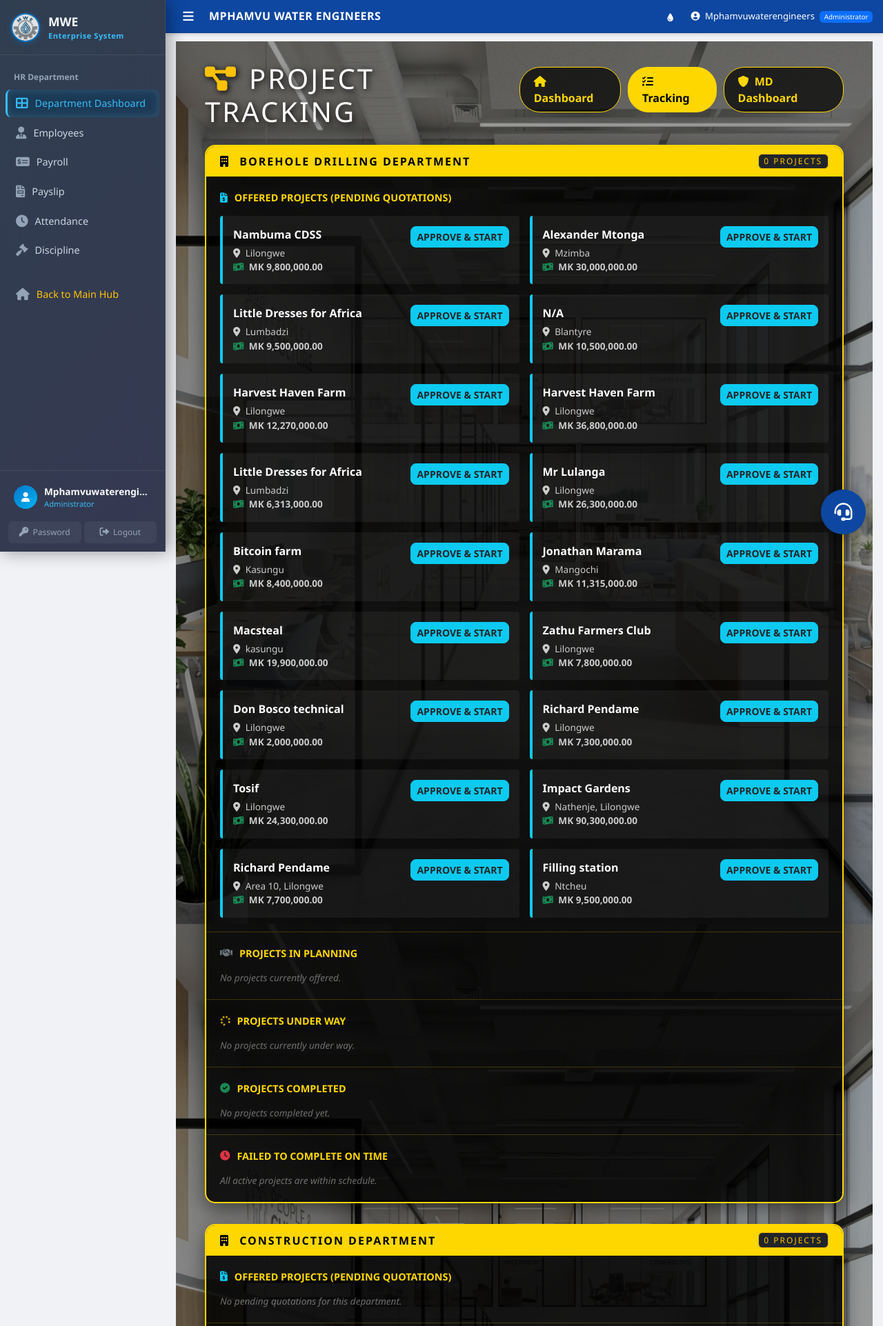
After one commit to 1983rn/RN-LAB-TECH-Mphamvu-Water-Engineers-HR-Payroll-Management-System, a Flask app: page /hr/project_tracking in a window 1280 px wide. The commit adds this page. Shown: the top 1923 px of the page at 69% size. Run offline with Flask 3, Linux system fonts and the light colour scheme; a user stored in the database is signed in.

Commit message:
Add HR Project Tracking module, update GPS formatting to (GPS lat, lng), and enhance DB migration resilience

```diff
--- a/quotations/quotation_routes.py
+++ b/quotations/quotation_routes.py
@@ -545,7 +545,10 @@ def approve_quotation(quotation_id):
         # Recalculate credit score after new invoice creation (affects outstanding balance ratio)
         update_client_credit_score(quotation.client_id)
 
-        flash(f'Quotation approved successfully. Contract and Invoice created.', 'success')
+        flash(f'Quotation approved successfully. Project is now active.', 'success')
+        next_url = request.args.get('next')
+        if next_url:
+            return redirect(next_url)
         return redirect(url_for('quotations.list_quotations'))
 
     except Exception as e:
--- a/templates/hr/md_dashboard.html
+++ b/templates/hr/md_dashboard.html
@@ -61,6 +61,11 @@
                 <i class="fas fa-user-shield me-2"></i> ACCESS CONTROL (ACL)
             </button>
         </li>
+        <li class="nav-item" role="presentation">
+            <a href="{{ url_for('hr.project_tracking') }}" class="nav-link bg-dark text-info border-info border-bottom-0 fw-bold">
+                <i class="fas fa-tasks me-2"></i> PROJECT TRACKING
+            </a>
+        </li>
     </ul>
 
     <div class="tab-content" id="mdTabContent">
@@ -92,6 +97,7 @@
                                         <option value="Payslip">Payslip Page</option>
                                         <option value="Accounts">Accounts Page</option>
                                         <option value="Salary_OTP">Salary Payments Page</option>
+                                        <option value="Project_Tracking">Project Tracking Page</option>
                                     </select>
                                 </div>
                                 <button type="submit" class="btn btn-warning w-100 fw-bold">GRANT PERMISSION</button>
--- /dev/null
+++ b/templates/hr/project_tracking.html
@@ -0,0 +1,346 @@
+{% extends "base.html" %}
+
+{% block title %}Project Tracking - HR Department{% endblock %}
+
+{% block extra_css %}
+<style>
+    .tracking-wrapper {
+        background: url('{{ url_for('static', filename='images/hr_neutral_bg.png') }}') no-repeat center center fixed;
+        background-size: cover;
+        min-height: calc(100vh - 80px);
+        padding: 30px;
+        position: relative;
+    }
+
+    .tracking-overlay {
+        position: absolute;
+        inset: 0;
+        background: rgba(0, 0, 0, 0.4);
+        z-index: 0;
+    }
+
+    .tracking-container {
+        position: relative;
+        z-index: 1;
+    }
+
+    .dept-card {
+        background: rgba(0, 0, 0, 0.85);
+        border: 2px solid #FFD700;
+        border-radius: 15px;
+        margin-bottom: 30px;
+        box-shadow: 0 10px 30px rgba(0,0,0,0.5);
+        overflow: hidden;
+    }
+
+    .dept-header {
+        background: #FFD700;
+        color: #000;
+        padding: 10px 20px;
+        font-weight: 900;
+        text-transform: uppercase;
+        letter-spacing: 2px;
+        display: flex;
+        justify-content: space-between;
+        align-items: center;
+    }
+
+    .status-section {
+        padding: 20px;
+        border-bottom: 1px solid rgba(255, 215, 0, 0.2);
+    }
+
+    .status-section:last-child {
+        border-bottom: none;
+    }
+
+    .status-title {
+        color: #FFD700;
+        font-weight: 800;
+        text-transform: uppercase;
+        font-size: 0.9rem;
+        margin-bottom: 15px;
+        display: flex;
+        align-items: center;
+    }
+
+    .status-title i {
+        margin-right: 10px;
+    }
+
+    .project-grid {
+        display: grid;
+        grid-template-columns: repeat(auto-fill, minmax(300px, 1fr));
+        gap: 15px;
+    }
+
+    .project-card {
+        background: rgba(255, 255, 255, 0.05);
+        border-left: 4px solid #FFD700;
+        padding: 15px;
+        border-radius: 4px;
+        transition: all 0.3s ease;
+    }
+
+    .project-card:hover {
+        background: rgba(255, 255, 255, 0.1);
+        transform: translateX(5px);
+    }
+
+    .project-name {
+        color: #fff;
+        font-weight: 700;
+        margin-bottom: 5px;
+        font-size: 1rem;
+    }
+
+    .project-dates {
+        font-size: 0.85rem;
+        color: #ccc;
+    }
+
+    .remind-tag {
+        color: #ff4d4d;
+        font-weight: 800;
+        font-size: 0.75rem;
+        text-transform: uppercase;
+        margin-top: 5px;
+        display: flex;
+        align-items: center;
+        animation: blink 1.5s infinite;
+    }
+
+    @keyframes blink {
+        0% { opacity: 1; }
+        50% { opacity: 0.5; }
+        100% { opacity: 1; }
+    }
+
+    .badge-offered { background: #0dcaf0; color: #000; }
+    .badge-underway { background: #ffc107; color: #000; }
+    .badge-completed { background: #198754; color: #fff; }
+    .badge-overdue { background: #dc3545; color: #fff; }
+
+    .empty-state {
+        color: rgba(255, 255, 255, 0.4);
+        font-style: italic;
+        font-size: 0.85rem;
+    }
+
+    .tab-nav {
+        display: flex;
+        gap: 10px;
+        margin-bottom: 25px;
+    }
+
+    .tab-btn {
+        background: rgba(0, 0, 0, 0.7);
+        border: 1px solid #FFD700;
+        color: #FFD700;
+        padding: 8px 20px;
+        border-radius: 30px;
+        font-weight: 700;
+        text-decoration: none;
+        transition: all 0.3s ease;
+    }
+
+    .tab-btn:hover, .tab-btn.active {
+        background: #FFD700;
+        color: #000;
+        text-decoration: none;
+    }
+
+</style>
+{% endblock %}
+
+{% block content %}
+<div class="tracking-wrapper">
+    <div class="tracking-overlay"></div>
+
+    <div class="tracking-container container-fluid">
+        <div class="d-flex justify-content-between align-items-center mb-4">
+            <h1 class="text-white fw-900 text-uppercase" style="letter-spacing: 3px; text-shadow: 2px 2px 10px #000;">
+                <i class="fas fa-project-diagram me-3 text-warning"></i>Project Tracking
+            </h1>
+            <div class="tab-nav">
+                <a href="{{ url_for('hr.dashboard') }}" class="tab-btn"><i class="fas fa-home me-1"></i> Dashboard</a>
+                <a href="#" class="tab-btn active"><i class="fas fa-tasks me-1"></i> Tracking</a>
+                {% if session.get('md_logged_in') %}
+                <a href="{{ url_for('hr.md_dashboard') }}" class="tab-btn"><i class="fas fa-shield-alt me-1"></i> MD Dashboard</a>
+                {% endif %}
+            </div>
+        </div>
+
+        {% for dept, categories in projects.items() %}
+        <div class="dept-card">
+            <div class="dept-header">
+                <span><i class="fas fa-building me-2"></i> {{ dept }} Department</span>
+                <span class="badge bg-dark text-warning border border-warning">{{ categories.offered|length + categories.underway|length + categories.completed|length + categories.overdue|length }} Projects</span>
+            </div>
+
+            <!-- QUOTATIONS OFFERED (NEW SECTION) -->
+            <div class="status-section">
+                <div class="status-title"><i class="fas fa-file-invoice-dollar text-info"></i> Offered Projects (Pending Quotations)</div>
+                {% if categories.quotations_offered %}
+                <div class="project-grid">
+                    {% for q in categories.quotations_offered %}
+                    <div class="project-card" style="border-color: #0dcaf0;">
+                        <div class="d-flex justify-content-between align-items-start">
+                            <div>
+                                <div class="project-name">{{ q.client }}</div>
+                                <div class="project-dates">
+                                    <i class="fas fa-map-marker-alt me-1"></i> {{ q.location or 'No Location' }}<br>
+                                    <i class="fas fa-money-bill-wave me-1 text-success"></i> <strong>MK {{ "{:,.2f}".format(q.amount) }}</strong>
+                                </div>
+                            </div>
+                            <button class="btn btn-sm btn-info fw-bold text-dark" onclick="openApproveModal('{{ q.id }}', '{{ q.client }}')">
+                                APPROVE & START
+                            </button>
+                        </div>
+                    </div>
+                    {% endfor %}
+                </div>
+                {% else %}
+                <div class="empty-state">No pending quotations for this department.</div>
+                {% endif %}
+            </div>
+
+            <!-- PROJECTS OFFERED (PLANNING) -->
+            <div class="status-section">
+                <div class="status-title"><i class="fas fa-handshake text-secondary"></i> Projects in Planning</div>
+                {% if categories.offered %}
+                <div class="project-grid">
+                    {% for p in categories.offered %}
+                    <div class="project-card" style="border-color: #0dcaf0;">
+                        <div class="project-name">{{ p.name }}</div>
+                        <div class="project-dates">
+                            <i class="far fa-calendar-alt me-1"></i> Start: {{ p.start.strftime('%d/%m/%Y') if p.start else 'TBD' }}
+                            &nbsp;&bull;&nbsp;
+                            <i class="far fa-calendar-check me-1"></i> Target: {{ p.end.strftime('%d/%m/%Y') if p.end else 'TBD' }}
+                        </div>
+                    </div>
+                    {% endfor %}
+                </div>
+                {% else %}
+                <div class="empty-state">No projects currently offered.</div>
+                {% endif %}
+            </div>
+
+            <!-- PROJECTS UNDER WAY -->
+            <div class="status-section">
+                <div class="status-title"><i class="fas fa-spinner fa-spin text-warning"></i> Projects Under Way</div>
+                {% if categories.underway %}
+                <div class="project-grid">
+                    {% for p in categories.underway %}
+                    <div class="project-card" style="border-color: #ffc107;">
+                        <div class="project-name">{{ p.name }}</div>
+                        <div class="project-dates">
+                            <i class="far fa-calendar-alt me-1"></i> Started: {{ p.start.strftime('%d/%m/%Y') if p.start else 'N/A' }}
+                            &nbsp;&bull;&nbsp;
+                            <i class="far fa-hourglass-half me-1"></i> Exp. Completion: {{ p.end.strftime('%d/%m/%Y') if p.end else 'N/A' }}
+                        </div>
+                        {% if p.end and (p.end - today).days <= 7 and (p.end - today).days >= 0 %}
+                        <div class="remind-tag">
+                            <i class="fas fa-exclamation-triangle me-1"></i> REMINDER: Due in {{ (p.end - today).days }} days
+                        </div>
+                        {% endif %}
+                    </div>
+                    {% endfor %}
+                </div>
+                {% else %}
+                <div class="empty-state">No projects currently under way.</div>
+                {% endif %}
+            </div>
+
+            <!-- PROJECTS COMPLETED -->
+            <div class="status-section">
+                <div class="status-title"><i class="fas fa-check-circle text-success"></i> Projects Completed</div>
+                {% if categories.completed %}
+                <div class="project-grid">
+                    {% for p in categories.completed %}
+                    <div class="project-card" style="border-color: #198754;">
+                        <div class="project-name">{{ p.name }}</div>
+                        <div class="project-dates">
+                            <i class="fas fa-calendar-day me-1"></i> Timeline: {{ p.start.strftime('%d/%m/%Y') if p.start else '?' }} to {{ p.end.strftime('%d/%m/%Y') if p.end else '?' }}
+                        </div>
+                    </div>
+                    {% endfor %}
+                </div>
+                {% else %}
+                <div class="empty-state">No projects completed yet.</div>
+                {% endif %}
+            </div>
+
+            <!-- PROJECTS OVERDUE (FAILED TO COMPLETE ON TIME) -->
+            <div class="status-section">
+                <div class="status-title"><i class="fas fa-clock text-danger"></i> Failed to complete on time</div>
+                {% if categories.overdue %}
+                <div class="project-grid">
+                    {% for p in categories.overdue %}
+                    <div class="project-card" style="border-color: #dc3545;">
+                        <div class="project-name">{{ p.name }}</div>
+                        <div class="project-dates">
+                            <i class="fas fa-calendar-times me-1"></i> Expected: {{ p.end.strftime('%d/%m/%Y') if p.end else 'N/A' }}
+                            &nbsp;&bull;&nbsp;
+                            <span class="text-danger fw-bold">Delayed by {{ (today - p.end).days }} days</span>
+                        </div>
+                    </div>
+                    {% endfor %}
+                </div>
+                {% else %}
+                <div class="empty-state">All active projects are within schedule.</div>
+                {% endif %}
+            </div>
+
+        </div>
+        {% endfor %}
+    </div>
+</div>
+
+<!-- Approval Modal -->
+<div class="modal fade" id="approveModal" tabindex="-1" aria-hidden="true">
+    <div class="modal-dialog modal-dialog-centered">
+        <div class="modal-content bg-dark text-white border-warning">
+            <div class="modal-header border-warning">
+                <h5 class="modal-title fw-bold text-warning">APPROVE PROJECT & SET TIMELINE</h5>
+                <button type="button" class="btn-close btn-close-white" data-bs-dismiss="modal" aria-label="Close"></button>
+            </div>
+            <form id="approveForm" method="POST">
+                <div class="modal-body">
+                    <p class="small text-white-50">You are approving the quotation for <strong id="modalClientName" class="text-white"></strong>. Please set the project schedule below.</p>
+
+                    <div class="mb-3">
+                        <label class="form-label small text-warning fw-bold">PROJECT START DATE</label>
+                        <input type="date" name="start_date" class="form-control bg-black text-white border-secondary" required>
+                    </div>
+
+                    <div class="mb-3">
+                        <label class="form-label small text-warning fw-bold">EXPECTED COMPLETION DATE</label>
+                        <input type="date" name="end_date" class="form-control bg-black text-white border-secondary" required>
+                    </div>
+
+                    <div class="mb-3">
+                        <label class="form-label small text-warning fw-bold">NOTES (OPTIONAL)</label>
+                        <textarea name="notes" class="form-control bg-black text-white border-secondary" rows="2" placeholder="Any additional project details..."></textarea>
+                    </div>
+                </div>
+                <div class="modal-footer border-warning">
+                    <button type="button" class="btn btn-outline-light" data-bs-dismiss="modal">CANCEL</button>
+                    <button type="submit" class="btn btn-warning fw-bold text-dark">ACTIVATE PROJECT</button>
+                </div>
+            </form>
+        </div>
+    </div>
+</div>
+
+<script>
+    function openApproveModal(quotationId, clientName) {
+        document.getElementById('modalClientName').innerText = clientName;
+        // Include the current URL as the 'next' parameter so we redirect back here
+        var nextUrl = encodeURIComponent(window.location.pathname);
+        document.getElementById('approveForm').action = "/quotations/approve/" + quotationId + "?next=" + nextUrl;
+        var modal = new bootstrap.Modal(document.getElementById('approveModal'));
+        modal.show();
+    }
+</script>
+{% endblock %}
--- a/templates/quotations/_project_coords_hint.html
+++ b/templates/quotations/_project_coords_hint.html
@@ -7,7 +7,7 @@
         <button type="button" class="btn btn-link btn-sm p-0 align-baseline quotation-gps-coords-link text-primary"
                 data-lat="{{ entity.project_latitude }}" data-lng="{{ entity.project_longitude }}"
                 title="Show this location on the map">
-            ({{ "%.6f"|format(entity.project_latitude) }}, {{ "%.6f"|format(entity.project_longitude) }})
+            (GPS {{ "%.6f"|format(entity.project_latitude) }}, {{ "%.6f"|format(entity.project_longitude) }})
             <i class="fas fa-map-marker-alt small" aria-hidden="true"></i>
         </button>
     </p>
@@ -19,7 +19,7 @@
             <button type="button" class="btn btn-link btn-sm p-0 align-baseline quotation-gps-coords-link text-primary"
                     data-lat="{{ gps_initial_lat }}" data-lng="{{ gps_initial_lng }}"
                     title="Show this location on the map">
-                ({{ "%.6f"|format(gps_initial_lat) }}, {{ "%.6f"|format(gps_initial_lng) }})
+                (GPS {{ "%.6f"|format(gps_initial_lat) }}, {{ "%.6f"|format(gps_initial_lng) }})
                 <i class="fas fa-map-marker-alt small" aria-hidden="true"></i>
             </button>
         {% else %}
--- a/utils/quotation_location.py
+++ b/utils/quotation_location.py
@@ -2,10 +2,10 @@
 
 
 def format_coord_pair(lat, lng, precision=6):
-    """Format latitude/longitude as a parenthesized pair."""
+    """Format latitude/longitude as a parenthesized pair with GPS inside the brackets."""
     if lat is None or lng is None:
         return ''
-    return f'({lat:.{precision}f}, {lng:.{precision}f})'
+    return f'(GPS {lat:.{precision}f}, {lng:.{precision}f})'
 
 
 def parse_optional_coord(form, key):
```
Also changed, not shown: hr/hr_routes.py (+98 -1 lines), templates/hr/dashboard.html (+9 -0 lines), instance/system.db, static/qrcodes/QTN-2026-05-022.png (added), 1 other file.
